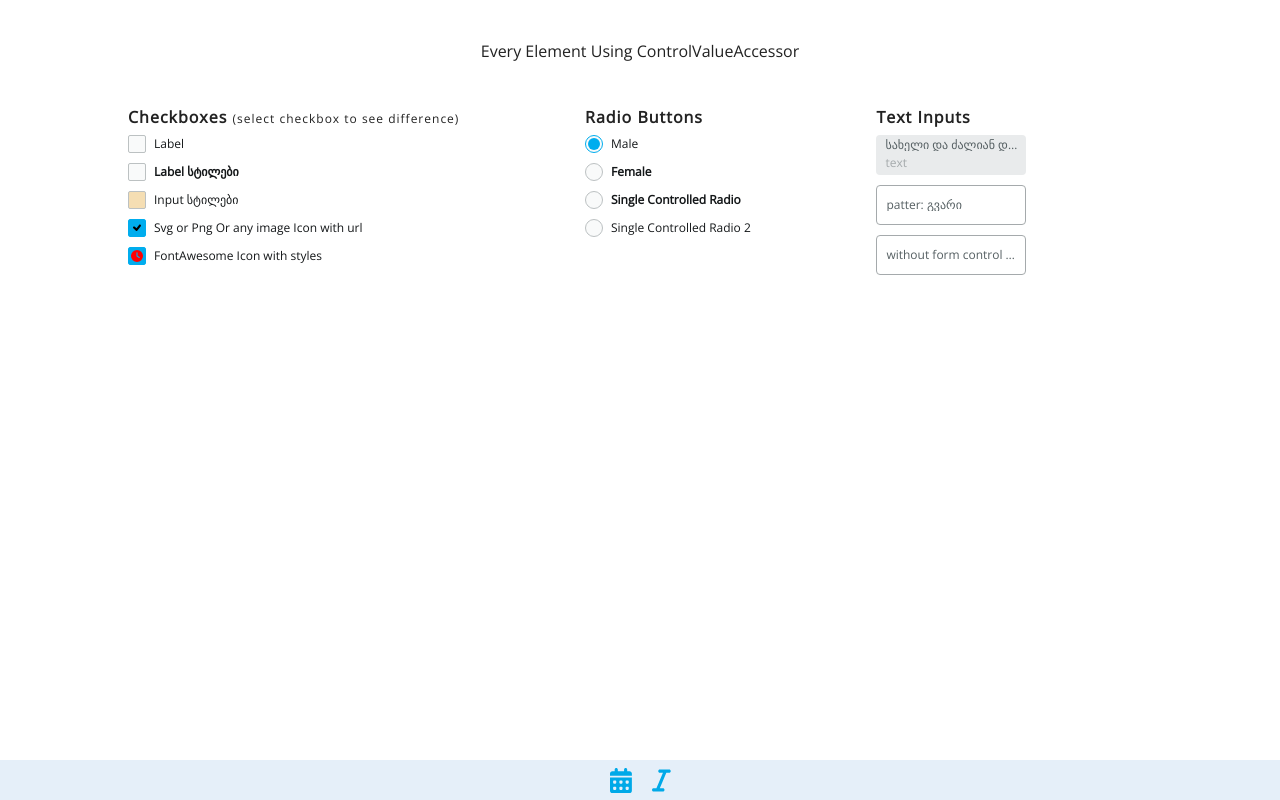
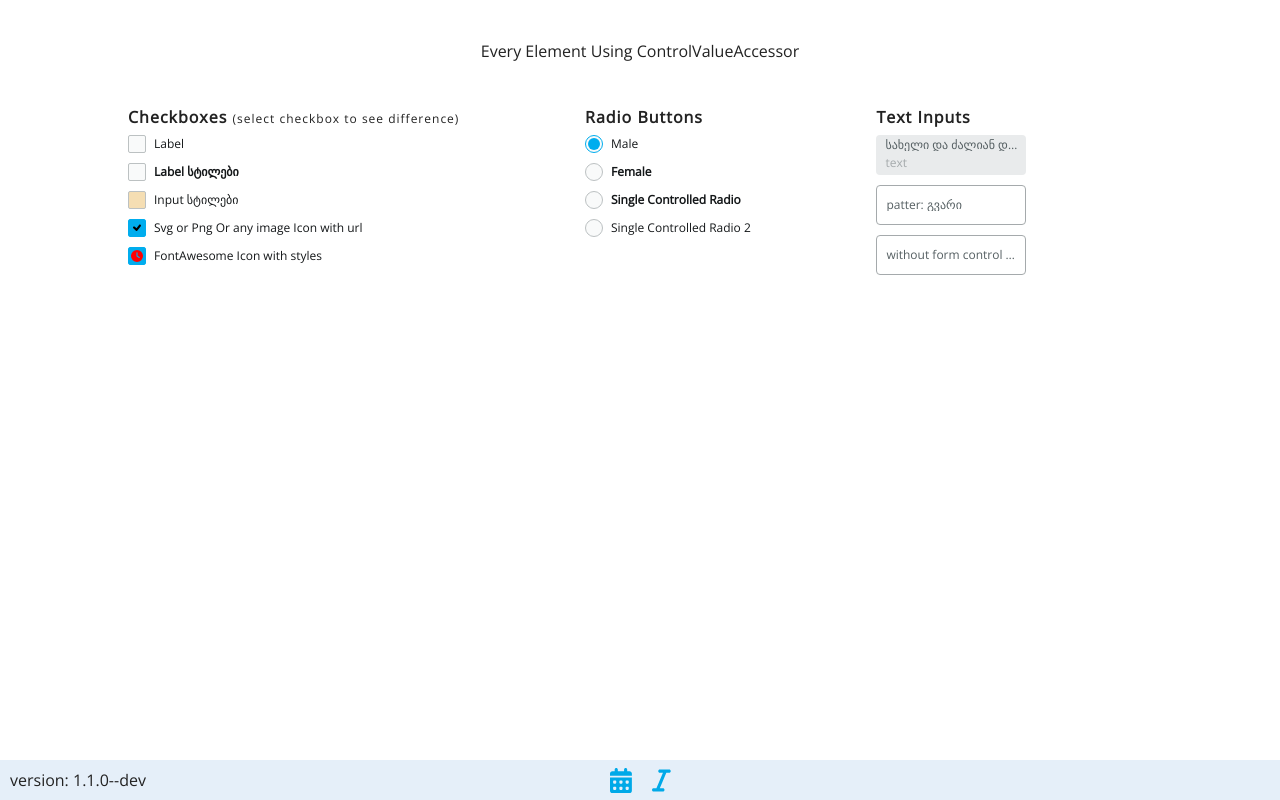
Before and after one commit to tengizmikhelidze/angular, an Angular app: page /#/inputs in a window 1280 px wide. Built offline with nearby package versions, Linux system fonts and the light colour scheme.

Commit message:
feature - versioning

```diff
--- a/package.json
+++ b/package.json
@@ -1,6 +1,6 @@
 {
   "name": "shared-components",
-  "version": "2.0.0",
+  "version": "1.1.0",
   "scripts": {
     "ng": "ng",
     "start": "ng serve --port=2121 -o",
--- a/src/app/core/load-config-json/models/app-config.interface.ts
+++ b/src/app/core/load-config-json/models/app-config.interface.ts
@@ -1,6 +1,6 @@
 export interface AppConfig {
   baseHref: string;
   apiUrl: string;
-
   appVersion: string;
+  environment: string;
 }
--- a/src/app/core/load-config-json/services/app-config.service.ts
+++ b/src/app/core/load-config-json/services/app-config.service.ts
@@ -15,8 +15,10 @@ export class AppConfigService {
           ...this.appConfig,
           ...config,
         };
-        environment.apiUrl = this.appConfig.apiUrl;
-        environment.baseHref = this.appConfig.baseHref;
+        for (let key of Object.keys(this.appConfig)) {
+          // @ts-ignore
+          environment[key] = this.appConfig[key];
+        }
       })
       .catch((error) => {
         console.log('Cant Read Config.JSON\n\n', error);
--- a/src/app/shared/components/navigation-bar/navigation-bar.component.html
+++ b/src/app/shared/components/navigation-bar/navigation-bar.component.html
@@ -1,4 +1,7 @@
 <ul class="navigation-wrapper">
+  <span class="version-span"
+    >version: {{ environment.appVersion }}--{{ environment.environment }}</span
+  >
   <li
     *ngFor="let nav of navigationBar"
     [routerLink]="nav.routerLink"
--- a/src/app/shared/components/navigation-bar/navigation-bar.component.scss
+++ b/src/app/shared/components/navigation-bar/navigation-bar.component.scss
@@ -5,6 +5,15 @@
   justify-content: center;
   align-items: center;
   background: var(--background-navigate-light);
+  position: relative;
+
+  .version-span {
+    position: absolute;
+    top: 50%;
+    left: 10px;
+    transform: translateY(-50%);
+  }
+
   li {
     cursor: pointer;
     transition: 0.2s ease-in;
--- a/src/app/shared/components/navigation-bar/navigation-bar.component.ts
+++ b/src/app/shared/components/navigation-bar/navigation-bar.component.ts
@@ -5,6 +5,7 @@ import { NgForOf } from '@angular/common';
 import { RouterLink } from '@angular/router';
 import { FontAwesomeModule } from '@fortawesome/angular-fontawesome';
 import { TooltipModule } from '../../modules/tooltip/tooltip.module';
+import { environment } from '@environment';
 
 @Component({
   standalone: true,
@@ -14,6 +15,7 @@ import { TooltipModule } from '../../modules/tooltip/tooltip.module';
   styleUrls: ['./navigation-bar.component.scss'],
 })
 export class NavigationBarComponent {
+  environment = environment;
   navigationBar: NavigationBar[] = [
     {
       icon: faCalendarDays,
--- a/src/environment/enviornment.ts
+++ b/src/environment/enviornment.ts
@@ -4,4 +4,5 @@ export const environment: AppConfig = {
   baseHref: '/',
   apiUrl: '/',
   appVersion: require('../../package.json').version,
+  environment: 'dev',
 };
```
Also changed, not shown: 1 other file (tests, documents, lock files or other folders).
